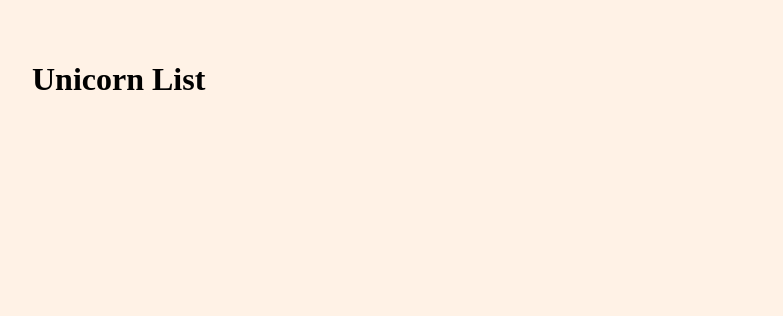
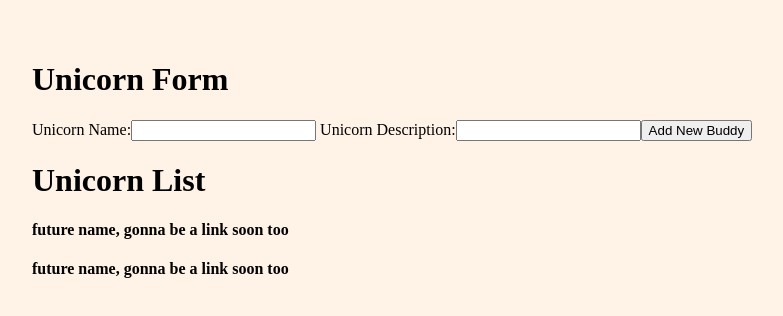
Before and after one commit to LaunchAcademy/my-pretty-unicorn-collector-usestate, a React app: page / in a window 1280 px wide. Shown: the top 316 px of the page, without its empty margins (8-791 px from the left). Built offline with nearby package versions, Linux system fonts and the light colour scheme; the HTML template or start-up script is replaced by a standard one.

Commit message:
new start

```diff
--- a/src/components/App.js
+++ b/src/components/App.js
@@ -2,7 +2,7 @@ import React from 'react'
 
 import { BrowserRouter, Route, Switch } from "react-router-dom"
 
-// import UnicornPageContainer from "./UnicornPageContainer"
+import UnicornPageContainer from "./UnicornPageContainer"
 // import UnicornShowContainer from "./UnicornShowContainer"
 
 import UnicornIndexContainer from "./UnicornIndexContainer"
@@ -12,7 +12,7 @@ const App = (props) => {
 
   // below: to be replaced by our react router routes
   return(
-    <UnicornIndexContainer />
+    <UnicornPageContainer />
   )
 }
 
--- a/src/components/UnicornFormContainer.js
+++ b/src/components/UnicornFormContainer.js
@@ -1,7 +1,6 @@
 import React, { useState } from 'react'
 
 const UnicornFormContainer = (props) => {
-  const [unicornFormFields, setUnicornFormFields] = useState({})
 
   const handleFieldChange = (event) => {
     // track potential changes to all form fields
--- a/src/components/UnicornIndexContainer.js
+++ b/src/components/UnicornIndexContainer.js
@@ -3,13 +3,9 @@ import React, { useState, useEffect } from 'react'
 import UnicornTile from "./UnicornTile"
 
 const UnicornIndexContainer = (props) => {
-  let unicorns = []
 
-  useEffect(() => {
-    // define your fetch request for all unicorns here
-  }, [])
 
-  const unicornComponentTiles = unicorns.map((unicornObject) => {
+  const unicornComponentTiles = props.unicorns.map((unicornObject) => {
     return(
       <UnicornTile/>
     )
--- a/src/components/UnicornPageContainer.js
+++ b/src/components/UnicornPageContainer.js
@@ -11,7 +11,6 @@ const UnicornPageContainer = () => {
   ])
 
   useEffect(() => {
-    debugger
   }, [])
 
 
```
Also changed, not shown: 1 other file (tests, documents, lock files or other folders).
